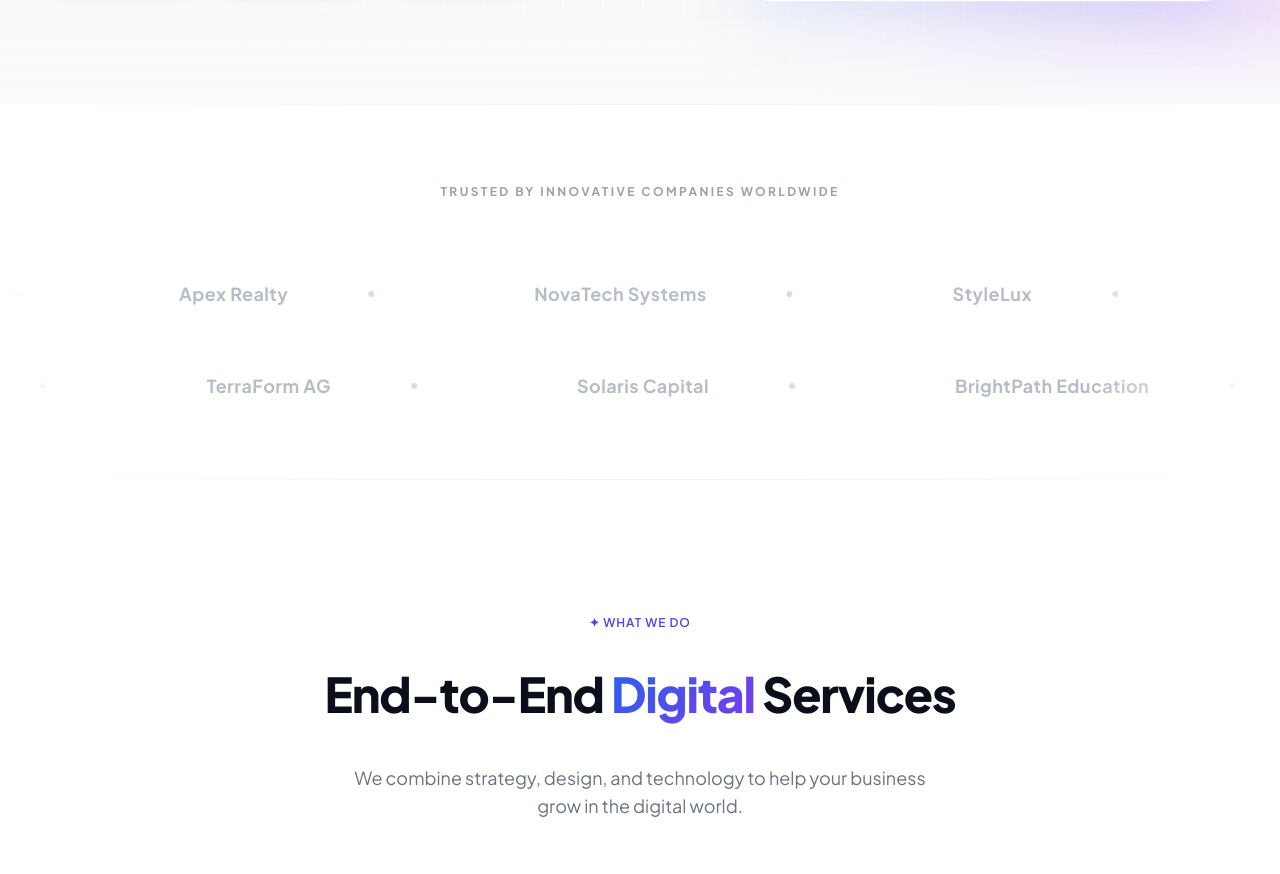
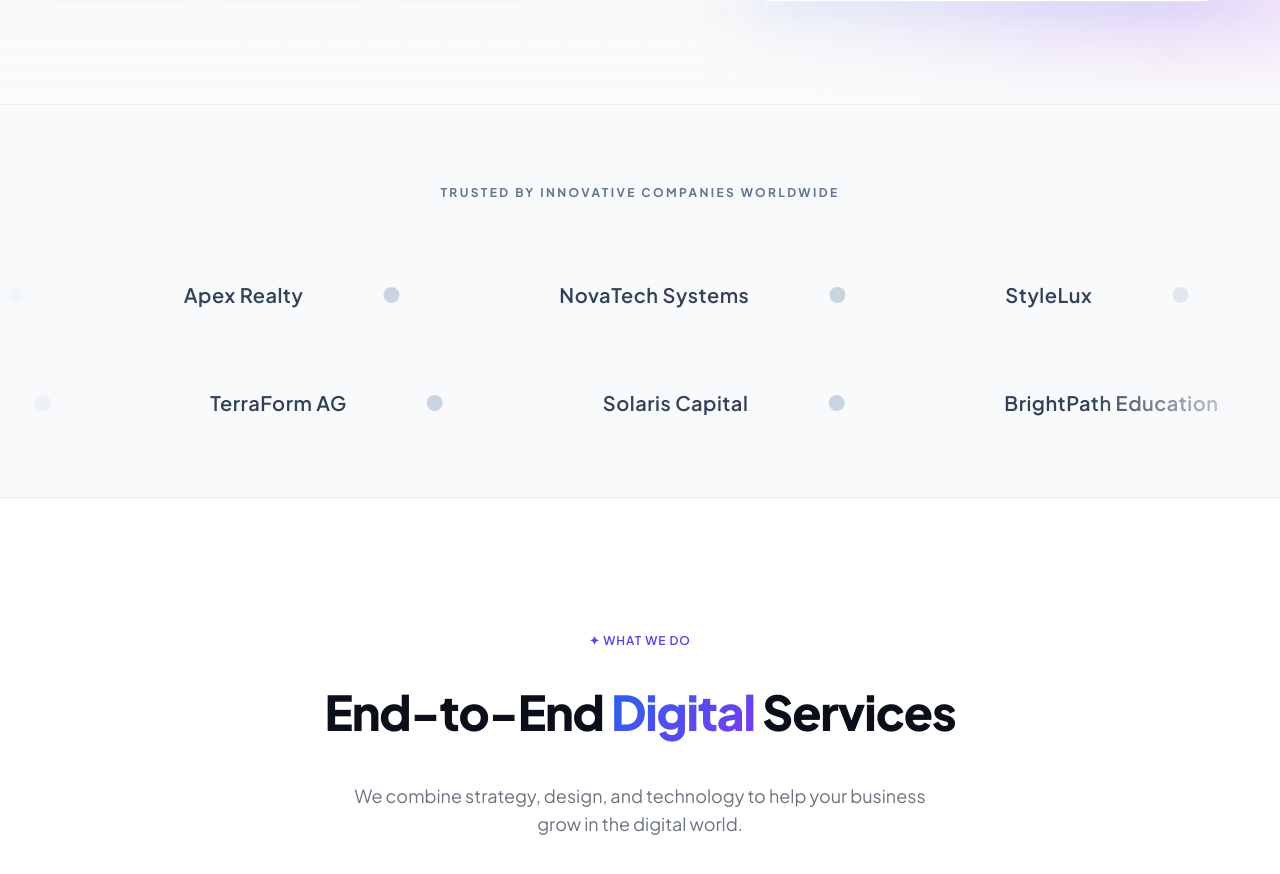
Before and after one commit to rahulmann212-del/digitalhub, a Next.js app: page / in a window 1280 px wide. Shown: the part 858-1732 px from the top of the page. Built offline with nearby package versions, Linux system fonts and the light colour scheme.

Commit message:
Improve service cards

```diff
--- a/components/sections/home/MarqueeSection.tsx
+++ b/components/sections/home/MarqueeSection.tsx
@@ -26,7 +26,6 @@ interface MarqueeTrackProps {
 }
 
 function MarqueeTrack({ reversed = false }: MarqueeTrackProps) {
-  // Original array is enough, we duplicate the whole <ul> block below
   const items = COMPANIES
 
   return (
@@ -42,11 +41,12 @@ function MarqueeTrack({ reversed = false }: MarqueeTrackProps) {
       >
         {items.map((name, idx) => (
           <li key={`${name}-${idx}`} className="flex shrink-0 items-center px-6 sm:px-10">
-            <span className="cursor-default text-lg font-bold tracking-wide text-gray-400/70 transition-colors duration-300 hover:text-gray-900">
+            {/* Text darkened and made semi-bold for better visibility */}
+            <span className="cursor-default text-lg sm:text-xl font-semibold tracking-wide text-slate-700 transition-colors duration-300 hover:text-[#2563EB]">
               {name}
             </span>
-            {/* Separator dot */}
-            <span className="ml-6 sm:ml-10 h-1.5 w-1.5 shrink-0 rounded-full bg-gray-300/80" aria-hidden="true" />
+            {/* Separator dot slightly darkened */}
+            <span className="ml-6 sm:ml-10 h-2 w-2 shrink-0 rounded-full bg-slate-300" aria-hidden="true" />
           </li>
         ))}
       </ul>
@@ -62,10 +62,10 @@ function MarqueeTrack({ reversed = false }: MarqueeTrackProps) {
       >
         {items.map((name, idx) => (
           <li key={`dup-${name}-${idx}`} className="flex shrink-0 items-center px-6 sm:px-10">
-            <span className="cursor-default text-lg font-bold tracking-wide text-gray-400/70 transition-colors duration-300 hover:text-gray-900">
+            <span className="cursor-default text-lg sm:text-xl font-semibold tracking-wide text-slate-700 transition-colors duration-300 hover:text-[#2563EB]">
               {name}
             </span>
-            <span className="ml-6 sm:ml-10 h-1.5 w-1.5 shrink-0 rounded-full bg-gray-300/80" aria-hidden="true" />
+            <span className="ml-6 sm:ml-10 h-2 w-2 shrink-0 rounded-full bg-slate-300" aria-hidden="true" />
           </li>
         ))}
       </ul>
@@ -78,19 +78,21 @@ export default function MarqueeSection() {
   return (
     <section
       id="trusted-by"
-      className="relative overflow-hidden bg-white py-16 sm:py-20"
+      // Background changed to a very subtle Slate/Blue tint (#F8FAFC) to alternate with pure white
+      className="relative overflow-hidden bg-slate-50 py-16 sm:py-20 border-y border-slate-200/50"
       aria-label="Trusted by companies worldwide"
     >
       {/* ── Title ── */}
       <div className="container mx-auto px-4">
-        <p className="mb-10 text-center text-xs font-bold uppercase tracking-[0.2em] text-gray-400">
+        {/* Title darkened and spaced out for a premium look */}
+        <p className="mb-10 text-center text-xs font-bold uppercase tracking-[0.2em] text-slate-500">
           Trusted by innovative companies worldwide
         </p>
       </div>
 
       {/* ── Wrapper with enhanced fade masks ── */}
       <div
-        className="relative flex flex-col gap-6 sm:gap-8"
+        className="relative flex flex-col gap-8 sm:gap-10"
         style={{
           maskImage:
             'linear-gradient(to right, transparent, black 15%, black 85%, transparent)',
@@ -104,16 +106,6 @@ export default function MarqueeSection() {
         {/* ── Second marquee row (right→left) ── */}
         <MarqueeTrack reversed={true} />
       </div>
-
-      {/* ── Top & Bottom subtle borders (Clean Premium Look) ── */}
-      <div
-        className="pointer-events-none absolute inset-x-0 top-0 h-px bg-gradient-to-r from-transparent via-gray-200 to-transparent opacity-60"
-        aria-hidden="true"
-      />
-      <div
-        className="pointer-events-none absolute inset-x-0 bottom-0 h-px bg-gradient-to-r from-transparent via-gray-200 to-transparent opacity-60"
-        aria-hidden="true"
-      />
     </section>
   )
 }
```
